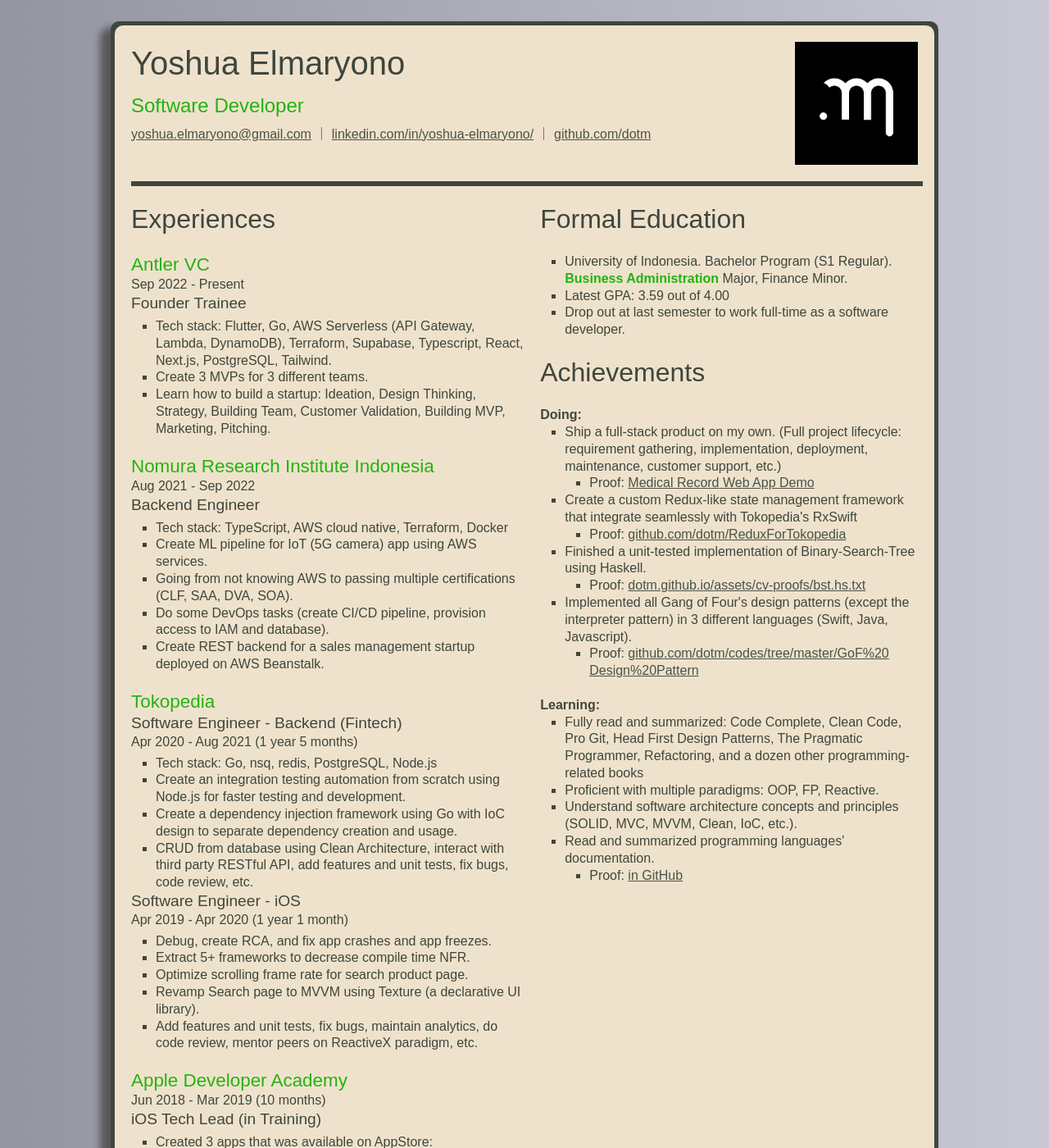
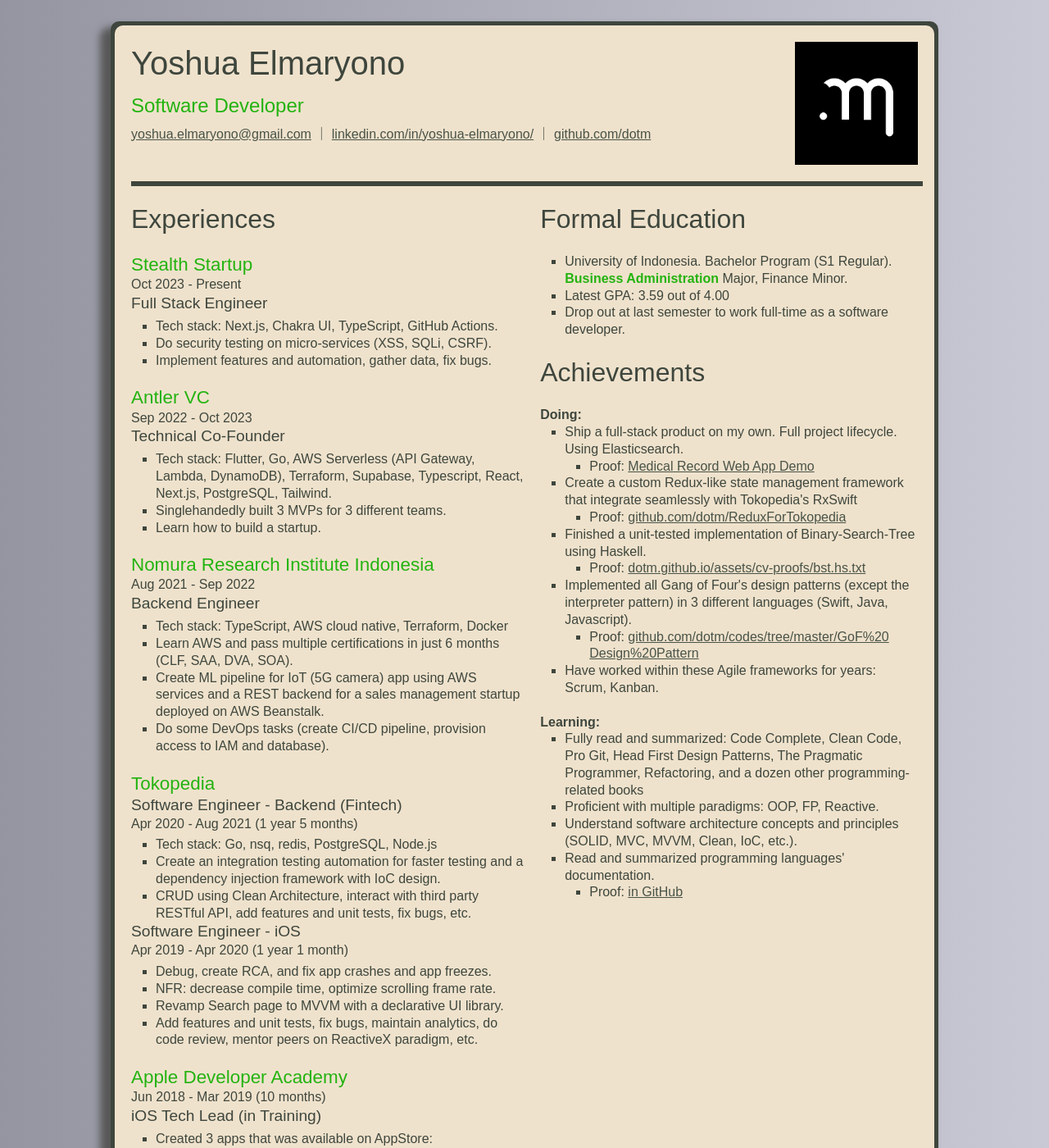
Before and after one commit to dotm/dotm.github.io, a Jekyll site: the page cv.html, which Jekyll copies as it is, in a window 1280 px wide and 1400 px high. Shown: the whole window at 82% size. Built offline with Jekyll 4.4.1, drawn with Linux system fonts in a browser that asks for light colours.

Commit message:
update cv

```diff
--- a/cv.html
+++ b/cv.html
@@ -45,13 +45,24 @@
             <h2>Experiences</h2>
 
             <section class="experience-item">
+              <p class="experience-item__workplace highlight">Stealth Startup</p>
+              <p class="experience-item__date">Oct 2023 - Present</p>
+              <p class="experience-item__position-title">Full Stack Engineer</p>
+              <ul class="experience-item__achievements">
+                <li>Tech stack: Next.js, Chakra UI, TypeScript, GitHub Actions.</li>
+                <li>Do security testing on micro-services (XSS, SQLi, CSRF).</li>
+                <li>Implement features and automation, gather data, fix bugs.</li>
+              </ul>
+            </section>
+
+            <section class="experience-item">
               <p class="experience-item__workplace highlight">Antler VC</p>
-              <p class="experience-item__date">Sep 2022 - Present</p>
-              <p class="experience-item__position-title">Founder Trainee</p>
+              <p class="experience-item__date">Sep 2022 - Oct 2023</p>
+              <p class="experience-item__position-title">Technical Co-Founder</p>
               <ul class="experience-item__achievements">
                 <li>Tech stack: Flutter, Go, AWS Serverless (API Gateway, Lambda, DynamoDB), Terraform, Supabase, Typescript, React, Next.js, PostgreSQL, Tailwind.</li>
-                <li>Create 3 MVPs for 3 different teams.</li>
-                <li>Learn how to build a startup: Ideation, Design Thinking, Strategy, Building Team, Customer Validation, Building MVP, Marketing, Pitching.</li>
+                <li>Singlehandedly built 3 MVPs for 3 different teams.</li>
+                <li>Learn how to build a startup.</li>
               </ul>
             </section>
 
@@ -61,10 +72,9 @@
               <p class="experience-item__position-title">Backend Engineer</p>
               <ul class="experience-item__achievements">
                 <li>Tech stack: TypeScript, AWS cloud native, Terraform, Docker</li>
-                <li>Create ML pipeline for IoT (5G camera) app using AWS services.</li>
-                <li>Going from not knowing AWS to passing multiple certifications (CLF, SAA, DVA, SOA).</li>
+                <li>Learn AWS and pass multiple certifications in just 6 months (CLF, SAA, DVA, SOA).</li>
+                <li>Create ML pipeline for IoT (5G camera) app using AWS services and a REST backend for a sales management startup deployed on AWS Beanstalk.</li>
                 <li>Do some DevOps tasks (create CI/CD pipeline, provision access to IAM and database).</li>
-                <li>Create REST backend for a sales management startup deployed on AWS Beanstalk.</li>
               </ul>
             </section>
 
@@ -74,17 +84,15 @@
               <p class="experience-item__date">Apr 2020 - Aug 2021 (1 year 5 months)</p>
               <ul class="experience-item__achievements">
                 <li>Tech stack: Go, nsq, redis, PostgreSQL, Node.js</li>
-                <li>Create an integration testing automation from scratch using Node.js for faster testing and development.</li>
-                <li>Create a dependency injection framework using Go with IoC design to separate dependency creation and usage.</li>
-                <li>CRUD from database using Clean Architecture, interact with third party RESTful API, add features and unit tests, fix bugs, code review, etc.</li>
+                <li>Create an integration testing automation for faster testing and a dependency injection framework with IoC design.</li>
+                <li>CRUD using Clean Architecture, interact with third party RESTful API, add features and unit tests, fix bugs, etc.</li>
               </ul>
               <p class="experience-item__position-title">Software Engineer - iOS</p>
               <p class="experience-item__date">Apr 2019 - Apr 2020 (1 year 1 month)</p>
               <ul class="experience-item__achievements">
                 <li>Debug, create RCA, and fix app crashes and app freezes.</li>
-                <li>Extract 5+ frameworks to decrease compile time NFR.</li>
-                <li>Optimize scrolling frame rate for search product page.</li>
-                <li>Revamp Search page to MVVM using Texture (a declarative UI library).</li>
+                <li>NFR: decrease compile time, optimize scrolling frame rate.</li>
+                <li>Revamp Search page to MVVM with a declarative UI library.</li>
                 <li>Add features and unit tests, fix bugs, maintain analytics, do code review, mentor peers on ReactiveX paradigm, etc.</li>
               </ul>
             </section>
@@ -129,7 +137,7 @@
 
             <p><strong>Doing:</strong></p>
             <ul>
-              <li>Ship a full-stack product on my own. (Full project lifecycle: requirement gathering, implementation, deployment, maintenance, customer support, etc.) </li>
+              <li>Ship a full-stack product on my own. Full project lifecycle. Using Elasticsearch.</li>
               <ul><li>Proof: <a href="https://github.com/dotm/blob/blob/master/english-demo.mp4" target="_blank">Medical Record<wbr> Web App Demo</a></li></ul>
 
               <li>Create a custom Redux-like state management framework that integrate seamlessly with Tokopedia's RxSwift</li>
@@ -140,6 +148,8 @@
 
               <li>Implemented all Gang of Four's design patterns (except the interpreter pattern) in 3 different languages (Swift, Java, Javascript).</li>
               <ul><li>Proof: <a href="https://github.com/dotm/codes/tree/master/GoF%20Design%20Pattern" target="_blank">github.com/dotm/<wbr>codes/<wbr>tree/master/<wbr>GoF%20<wbr>Design%20<wbr>Pattern</a></li></ul>
+
+              <li>Have worked within these Agile frameworks for years: Scrum, Kanban.</li>
             </ul>
             <br>
 
```
